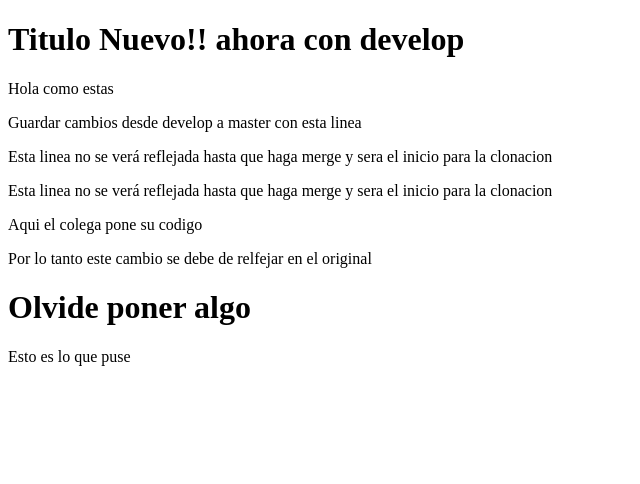
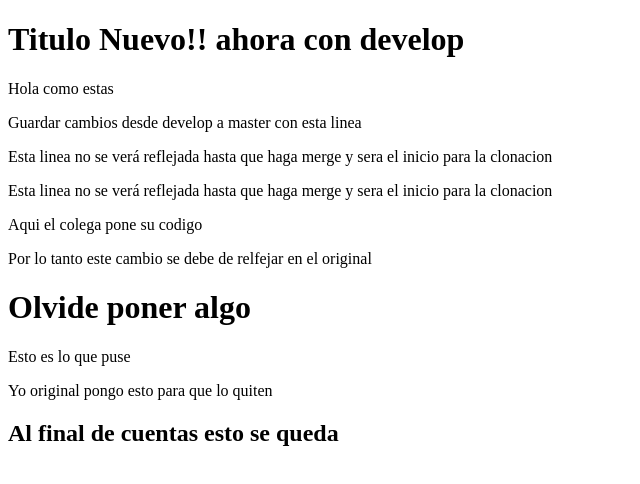
Before and after one commit to miguelangellopezlopez/Pruba4, a plain HTML site: page index.html in a window 1280 px wide. Shown: the whole page, without its empty margins (0-640 px from the left). Drawn offline with Linux system fonts and the light colour scheme.

Commit message:
Conflicto del original

```diff
--- a/index.html
+++ b/index.html
@@ -28,6 +28,9 @@
         </div>
        </div>
 
+       <p>Yo original pongo esto para que lo quiten</p>
+
+      <h2>Al final de cuentas esto se queda</h2>
 
     </body>
 </html>
```
